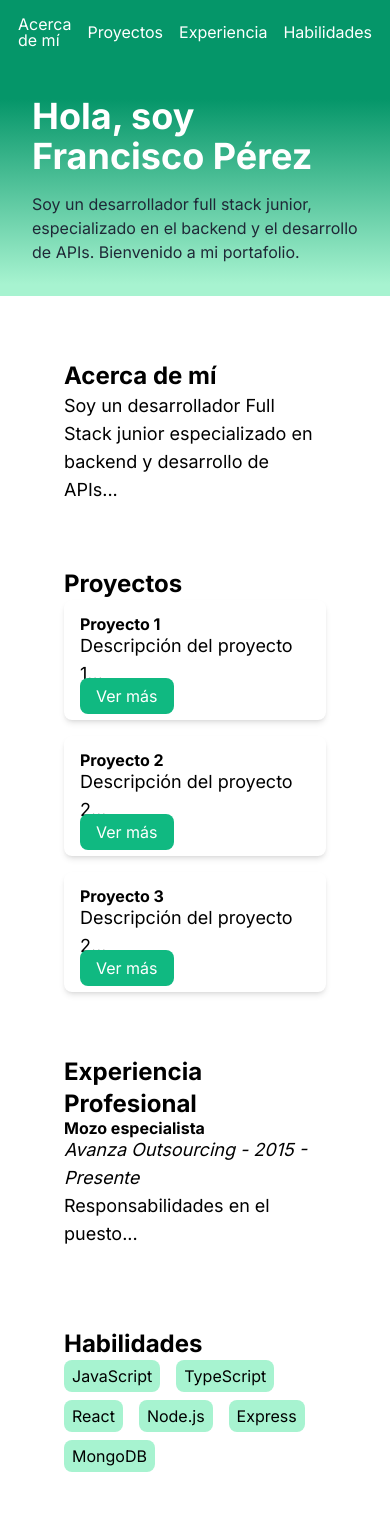
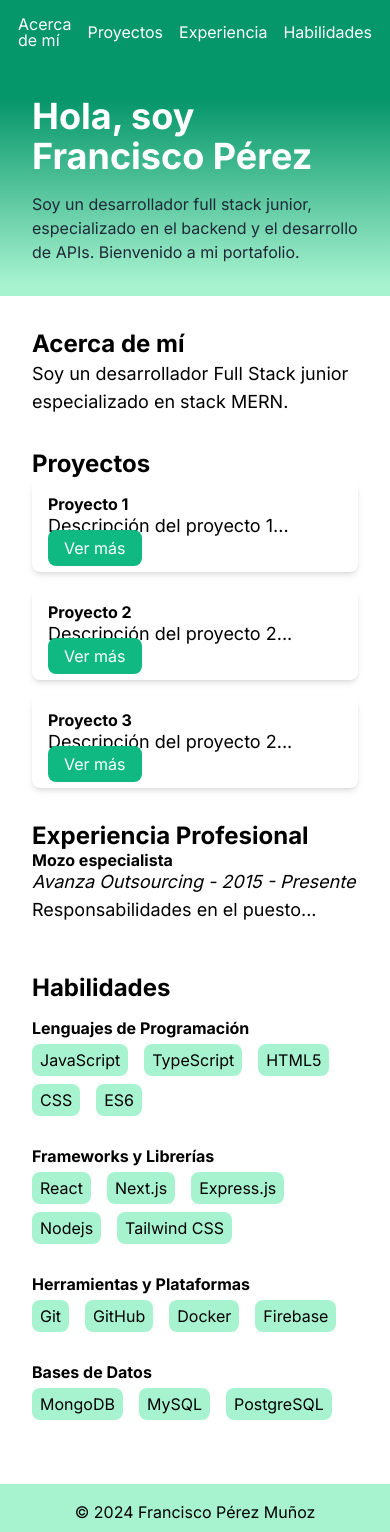
Before and after one commit to PMFrancisco/portfolio-nextjs-ts, a Next.js app: page / in a window 390 px wide. Shown: the top 1532 px of the page. Built offline with nearby package versions, Linux system fonts and the light colour scheme.

Commit message:
style: changed skill section

```diff
--- /dev/null
+++ b/components/molecules/SkillCategory.tsx
@@ -0,0 +1,25 @@
+import { categoryMapping } from "@/data/data";
+import { Heading } from "../atoms/Heading";
+import { SkillItem } from "./SkillItem";
+
+type SkillCategoryProps = {
+    category: string;
+    skillList: string[];
+  };
+
+ export const SkillCategory: React.FC<SkillCategoryProps> = ({ category, skillList }) => {
+    const formattedCategory = categoryMapping[category] || category;
+
+    return (
+      <div className="mb-6">
+        <Heading level={3} className="mb-2">
+          {formattedCategory}
+        </Heading>
+        <ul className="flex flex-wrap">
+          {skillList.map((skill) => (
+            <SkillItem key={skill} skill={skill} />
+          ))}
+        </ul>
+      </div>
+    );
+  };
--- a/components/organisms/AboutMe.tsx
+++ b/components/organisms/AboutMe.tsx
@@ -3,9 +3,9 @@ import { Paragraph } from '../atoms/Paragraph';
 
 export const AboutMe: React.FC = () => {
   return (
-    <section id="about" className="p-8 bg-">
+    <section id="about">
       <Heading level={2}>Acerca de mí</Heading>
-      <Paragraph>Soy un desarrollador Full Stack junior especializado en backend y desarrollo de APIs...</Paragraph>
+      <Paragraph>Soy un desarrollador Full Stack junior especializado en stack MERN.</Paragraph>
     </section>
   );
 };
--- a/components/organisms/Comments.tsx
+++ /dev/null
@@ -1,12 +0,0 @@
-import { Heading } from '../atoms/Heading';
-
-export const Comments: React.FC = () => {
-  return (
-    <section id="comments" className="p-8">
-      <Heading level={2}>Comentarios</Heading>
-      <div className="bg-gray-100 dark:bg-gray-800 p-4 rounded-lg">
-        <p>Sección de comentarios próximamente...</p>
-      </div>
-    </section>
-  );
-};
--- a/components/organisms/Experience.tsx
+++ b/components/organisms/Experience.tsx
@@ -4,7 +4,7 @@ import { experience } from '../../data/data';
 
 export const Experience: React.FC = () => {
   return (
-    <section id="experience" className="p-8">
+    <section id="experience">
       <Heading level={2}>Experiencia Profesional</Heading>
       <ul>
         {experience.map((job) => (
--- a/components/organisms/Footer.tsx
+++ b/components/organisms/Footer.tsx
@@ -5,7 +5,7 @@ export const Footer: React.FC = () => {
     <footer className="p-4 bg-emerald-200 text-center lg:fixed lg:bottom-0 lg:left-0 lg:right-0 lg:z-10">
       <p>&copy; 2024 Francisco Pérez Muñoz</p>
       <div className="mt-2">
-        <SocialLink href="https://github.com" label="GitHub" />
+        <SocialLink href="https://github.com/pmfrancisco" label="GitHub" />
         <SocialLink
           href="https://linkedin.com/in/franciscopm"
           label="LinkedIn"
--- a/components/organisms/Hero.tsx
+++ b/components/organisms/Hero.tsx
@@ -1,14 +1,15 @@
-import { Heading } from '../atoms/Heading';
+import { Heading } from "../atoms/Heading";
 
 export const Hero: React.FC = () => {
   return (
-    <section className="flex-1 bg-gradient-to-b from-emerald-600 from-15% to-emerald-200 to-95%  dark:bg-emerald-800 p-8 lg:flex lg:items-start">
-      <div className="max-w-lg mx-auto lg:mx-0">
+    <section className="flex-1 bg-gradient-to-b from-emerald-600 from-15% to-emerald-200 to-95% p-8 lg:flex lg:items-start">
+      <div className="max-w-lg lg:mt-16 mx-auto lg:mx-0">
         <Heading level={1} className="text-white">
           Hola, soy Francisco Pérez
         </Heading>
         <p className="text-gray-800 lg:text-white mt-4">
-          Soy un desarrollador full stack junior, especializado en el backend y el desarrollo de APIs. Bienvenido a mi portafolio.
+          Soy un desarrollador full stack junior, especializado en el backend y
+          el desarrollo de APIs. Bienvenido a mi portafolio.
         </p>
       </div>
     </section>
--- a/components/organisms/Projects.tsx
+++ b/components/organisms/Projects.tsx
@@ -4,9 +4,9 @@ import { projects } from '../../data/data';
 
 export const Projects: React.FC = () => {
   return (
-    <section id="projects" className="p-8">
+    <section id="projects">
       <Heading level={2}>Proyectos</Heading>
-      <div className="grid grid-cols-1 md:grid-cols-2 lg:grid-cols-3 gap-4">
+      <div className="grid grid-cols-1 gap-4">
         {projects.map((project) => (
           <ProjectCard key={project.name} name={project.name} description={project.description} link={project.link} />
         ))}
--- a/components/organisms/Skills.tsx
+++ b/components/organisms/Skills.tsx
@@ -1,16 +1,14 @@
-import { SkillItem } from '../molecules/SkillItem';
 import { Heading } from '../atoms/Heading';
 import { skills } from '../../data/data';
+import { SkillCategory } from '../molecules/SkillCategory';
 
 export const Skills: React.FC = () => {
   return (
-    <section id="skills" className="p-8">
-      <Heading level={2}>Habilidades</Heading>
-      <ul className="flex flex-wrap">
-        {skills.map((skill) => (
-          <SkillItem key={skill} skill={skill} />
-        ))}
-      </ul>
+    <section id="skills">
+      <Heading level={2} className='mb-4'>Habilidades</Heading>
+      {Object.entries(skills).map(([category, skillList]) => (
+        <SkillCategory key={category} category={category} skillList={skillList} />
+      ))}
     </section>
   );
 };
--- a/components/templates/MainTemplate.tsx
+++ b/components/templates/MainTemplate.tsx
@@ -1,24 +1,22 @@
-import { Header } from '../organisms/Header';
-import { Hero } from '../organisms/Hero';
-import { AboutMe } from '../organisms/AboutMe';
-import { Projects } from '../organisms/Projects';
-import { Experience } from '../organisms/Experience';
-import { Skills } from '../organisms/Skills';
-import { Comments } from '../organisms/Comments';
-import { Footer } from '../organisms/Footer';
+import { Header } from "../organisms/Header";
+import { Hero } from "../organisms/Hero";
+import { AboutMe } from "../organisms/AboutMe";
+import { Projects } from "../organisms/Projects";
+import { Experience } from "../organisms/Experience";
+import { Skills } from "../organisms/Skills";
+import { Footer } from "../organisms/Footer";
 
 export const MainTemplate: React.FC = () => {
   return (
     <div className="lg:h-screen lg:flex lg:flex-col">
       <Header />
-      <div className="lg:flex lg:flex-1 lg:overflow-hidden lg:pt-[32px] lg:pb-[64px] max-w-[1088px] mx-auto lg:space-x-8 gap-8">
+      <div className="lg:flex lg:flex-1 lg:overflow-hidden lg:pt-[32px] lg:pb-[64px] max-w-[1088px] mx-auto gap-8 justify-center">
         <Hero />
-        <main className="p-8 flex-1 lg:overflow-y-auto lg:flex-grow lg:ml-auto">
+        <main className="grid mx-auto max-w-lg p-8 md:px-0 lg:my-8 gap-8 flex-1 lg:overflow-y-auto">
           <AboutMe />
           <Projects />
           <Experience />
           <Skills />
-          <Comments />
         </main>
       </div>
       <Footer />
--- a/data/data.ts
+++ b/data/data.ts
@@ -1,30 +1,64 @@
-export const projects = [
+interface Project {
+  name: string;
+  description: string;
+  link: string;
+}
+
+interface Experience {
+  role: string;
+  company: string;
+  period: string;
+  description: string;
+}
+
+interface Skills {
+  programmingLanguages: string[];
+  frameworksAndLibraries: string[];
+  toolsAndPlatforms: string[];
+  databases: string[];
+}
+
+interface CategoryMapping {
+  [key: string]: string;
+}
+
+export const projects: Project[] = [
   {
-      name: 'Proyecto 1',
-      description: 'Descripción del proyecto 1...',
-      link: '#',
+    name: "Proyecto 1",
+    description: "Descripción del proyecto 1...",
+    link: "#",
   },
   {
-      name: 'Proyecto 2',
-      description: 'Descripción del proyecto 2...',
-      link: '#',
+    name: "Proyecto 2",
+    description: "Descripción del proyecto 2...",
+    link: "#",
   },
   {
-        name: 'Proyecto 3',
-        description: 'Descripción del proyecto 2...',
-        link: '#',
+    name: "Proyecto 3",
+    description: "Descripción del proyecto 2...",
+    link: "#",
   },
 ];
 
-  export const experience = [
+export const experience: Experience[] = [
   {
-      role: 'Mozo especialista',
-      company: 'Avanza Outsourcing',
-      period: '2015 - Presente',
-      description: 'Responsabilidades en el puesto...',
-    }
+    role: "Mozo especialista",
+    company: "Avanza Outsourcing",
+    period: "2015 - Presente",
+    description: "Responsabilidades en el puesto...",
+  },
 ];
 
-  export const skills = [
-    'JavaScript', 'TypeScript', 'React', 'Node.js', 'Express', 'MongoDB'
-  ];
+export const skills: Skills = {
+  programmingLanguages: ["JavaScript", "TypeScript", "HTML5", "CSS", "ES6"],
+  frameworksAndLibraries: ["React", "Next.js", "Express.js", "Nodejs", "Tailwind CSS"],
+  toolsAndPlatforms: ["Git", "GitHub", "Docker", "Firebase"],
+  databases: ["MongoDB", "MySQL", "PostgreSQL"],
+};
+
+export const categoryMapping: CategoryMapping = {
+  programmingLanguages: "Lenguajes de Programación",
+  frameworksAndLibraries: "Frameworks y Librerías",
+  toolsAndPlatforms: "Herramientas y Plataformas",
+  databases: "Bases de Datos",
+};
```
Lines whose indentation alone changed are shown as unchanged.
